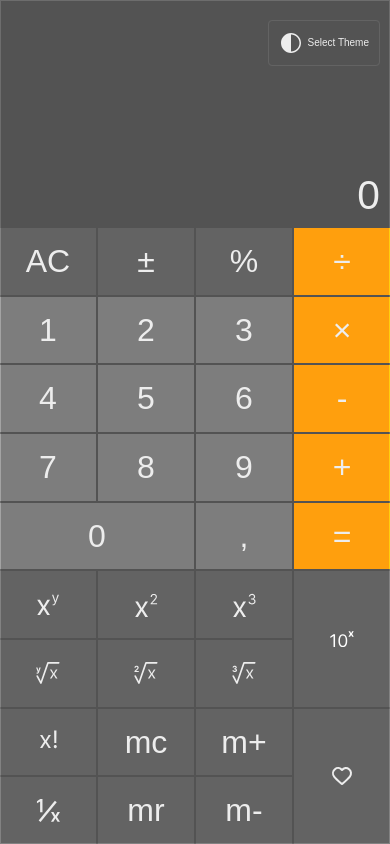
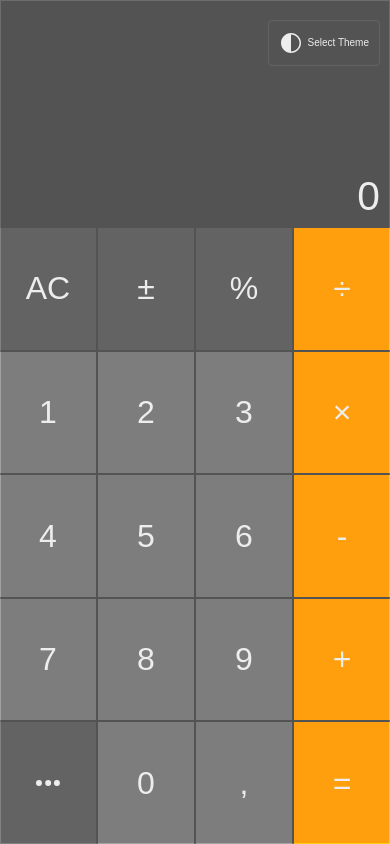
Before and after one commit to slapxxi/calc-innowise, a website built with webpack: page src/index.html in a window 390 px wide. Built offline with nearby package versions, Linux system fonts and the light colour scheme.

Commit message:
Change mobile layout

```diff
--- a/src/index.html
+++ b/src/index.html
@@ -162,7 +162,7 @@
 
         <button
           type="button"
-          class="button button_1"
+          class="button button_1 button_normal"
           data-type="digit"
           data-value="1"
           data-testId="button-1"
@@ -172,7 +172,7 @@
 
         <button
           type="button"
-          class="button button_2"
+          class="button button_2 button_normal"
           data-type="digit"
           data-value="2"
           data-testId="button-2"
@@ -182,7 +182,7 @@
 
         <button
           type="button"
-          class="button button_3"
+          class="button button_3 button_normal"
           data-type="digit"
           data-value="3"
           data-testId="button-3"
@@ -192,7 +192,7 @@
 
         <button
           type="button"
-          class="button button_4"
+          class="button button_4 button_normal"
           data-type="digit"
           data-value="4"
           data-testId="button-4"
@@ -202,7 +202,7 @@
 
         <button
           type="button"
-          class="button button_5"
+          class="button button_5 button_normal"
           data-type="digit"
           data-value="5"
           data-testId="button-5"
@@ -212,7 +212,7 @@
 
         <button
           type="button"
-          class="button button_6"
+          class="button button_6 button_normal"
           data-type="digit"
           data-value="6"
           data-testId="button-6"
@@ -222,7 +222,7 @@
 
         <button
           type="button"
-          class="button button_7"
+          class="button button_7 button_normal"
           data-type="digit"
           data-value="7"
           data-testId="button-7"
@@ -232,7 +232,7 @@
 
         <button
           type="button"
-          class="button button_8"
+          class="button button_8 button_normal"
           data-type="digit"
           data-value="8"
           data-testId="button-8"
@@ -242,7 +242,7 @@
 
         <button
           type="button"
-          class="button button_9"
+          class="button button_9 button_normal"
           data-type="digit"
           data-value="9"
           data-testId="button-9"
@@ -252,7 +252,7 @@
 
         <button
           type="button"
-          class="button button_0"
+          class="button button_0 button_normal"
           data-type="digit"
           data-value="0"
           data-testId="button-0"
@@ -280,7 +280,7 @@
 
         <button
           type="button"
-          class="button button_special button_neg"
+          class="button button_special button_neg button_normal"
           data-type="negate"
           data-testId="+-"
         >
@@ -289,7 +289,7 @@
 
         <button
           type="button"
-          class="button button_special button_per"
+          class="button button_special button_per button_normal"
           data-type="percentage"
           data-testId="%"
         >
@@ -338,7 +338,7 @@
 
         <button
           type="button"
-          class="button button_operator button_eq"
+          class="button button_operator button_eq button_normal"
           data-type="result"
           data-testId="="
         >
@@ -347,7 +347,7 @@
 
         <button
           type="button"
-          class="button button_special button_pow"
+          class="button button_special button_pow button_extra"
           data-type="operator"
           data-value="**"
           data-testId="**"
@@ -361,7 +361,7 @@
 
         <button
           type="button"
-          class="button button_special button_npow2"
+          class="button button_special button_npow2 button_extra"
           data-type="shortcut"
           data-value="n**2"
           data-testId="n**2"
@@ -375,7 +375,7 @@
 
         <button
           type="button"
-          class="button button_special button_npow3"
+          class="button button_special button_npow3 button_extra"
           data-type="shortcut"
           data-value="n**3"
           data-testId="n**3"
@@ -389,7 +389,7 @@
 
         <button
           type="button"
-          class="button button_special button_tpown"
+          class="button button_special button_tpown button_extra"
           data-type="shortcut"
           data-value="10**n"
           data-testId="10**n"
@@ -404,7 +404,7 @@
 
         <button
           type="button"
-          class="button button_special button_root"
+          class="button button_special button_root button_extra"
           data-type="operator"
           data-value="root"
           data-testId="root"
@@ -426,7 +426,7 @@
 
         <button
           type="button"
-          class="button button_special button_root2"
+          class="button button_special button_root2 button_extra"
           data-type="shortcut"
           data-value="root2"
           data-testId="root2"
@@ -448,7 +448,7 @@
 
         <button
           type="button"
-          class="button button_special button_root3"
+          class="button button_special button_root3 button_extra"
           data-type="shortcut"
           data-value="root3"
           data-testId="root3"
@@ -470,7 +470,7 @@
 
         <button
           type="button"
-          class="button button_special button_odivn"
+          class="button button_special button_odivn button_extra"
           data-type="shortcut"
           data-value="1/n"
           data-testId="1/n"
@@ -490,7 +490,7 @@
 
         <button
           type="button"
-          class="button button_special button_fac"
+          class="button button_special button_fac button_extra"
           data-type="shortcut"
           data-value="n!"
           data-testId="n!"
@@ -504,7 +504,7 @@
 
         <button
           type="button"
-          class="button button_special button_mc"
+          class="button button_special button_mc button_extra"
           data-type="mc"
           data-testId="mc"
         >
@@ -513,7 +513,7 @@
 
         <button
           type="button"
-          class="button button_special button_mp"
+          class="button button_special button_mp button_extra"
           data-type="m+"
           data-testId="m+"
         >
@@ -522,7 +522,7 @@
 
         <button
           type="button"
-          class="button button_special button_mm"
+          class="button button_special button_mm button_extra"
           data-type="m-"
           data-testId="m-"
         >
@@ -531,23 +531,21 @@
 
         <button
           type="button"
-          class="button button_special button_mr"
+          class="button button_special button_mr button_extra"
           data-type="mr"
           data-testId="mr"
         >
           mr
         </button>
 
-        <button type="button" class="button button_special button_fill">
-          <svg viewBox="0 0 24 24" class="button__icon">
+        <button
+          type="button"
+          class="button button_special button_fill"
+          data-toggle-extra
+        >
+          <svg viewBox="0 0 32 32" class="button__icon">
             <path
-              fill="none"
-              stroke="currentColor"
-              stroke-linecap="round"
-              stroke-linejoin="round"
-              stroke-width="2"
-              d="M12 6c-1.8-2.1-4.8-2.74-7.06-.82a5.33 5.33 0 0 0-.8 7.4c1.47 1.89 5.92 5.87 7.38 7.16.17.14.25.21.35.24.08.03.17.03.25 0 .1-.03.18-.1.34-.24 1.46-1.3 5.92-5.27 7.39-7.16a5.3 5.3 0 0 0-.8-7.4C16.75 3.28 13.8 3.9 12 6Z"
-              clip-rule="evenodd"
+              d="M3.97 12.06a3.96 3.96 0 1 0 0 7.93 3.96 3.96 0 0 0 0-7.93zm12.26 0a3.97 3.97 0 1 0 0 7.94 3.97 3.97 0 0 0 0-7.94zm11.86 0a3.97 3.97 0 1 0 0 7.93 3.97 3.97 0 0 0 0-7.93z"
             />
           </svg>
         </button>
--- a/src/lib/app.ts
+++ b/src/lib/app.ts
@@ -19,7 +19,9 @@ export const MEMORY_CONTAINER_SELECTOR = '.memory-container';
 export const MEMORY_TEXT_SELECTOR = '.memory__text';
 export const OUTPUT_SELECTOR = '.output__text';
 export const CLEAR_BUTTON_SELECTOR = '[data-type="clear"]';
+export const TOGGLE_EXTRA_BUTTON_SELECTOR = '[data-toggle-extra]';
 
+export const BUTTON_OP_SELECTOR = '.button_operator';
 export const BUTTON_ACTIVE_SELECTOR = '.button_active';
 export const BUTTON_OP_ADD_SELECTOR = '[data-value="+"]';
 export const BUTTON_OP_SUB_SELECTOR = '[data-value="-"]';
@@ -35,6 +37,7 @@ export class App {
   memoryTextElement: HTMLDivElement;
   outputElement: HTMLDivElement;
   clearButtonElement: HTMLButtonElement;
+  toggleExtraButtonElement: HTMLButtonElement;
 
   power2Command: Power2Command;
   power3Command: Power3Command;
@@ -62,8 +65,12 @@ export class App {
     );
     const memoryTextElement =
       document.querySelector<HTMLDivElement>(MEMORY_TEXT_SELECTOR);
+    const toggleExtraButtonElement = document.querySelector<HTMLButtonElement>(
+      TOGGLE_EXTRA_BUTTON_SELECTOR
+    );
 
     if (
+      toggleExtraButtonElement &&
       containerElement &&
       outputContainerElement &&
       outputElement &&
@@ -71,6 +78,7 @@ export class App {
       memoryContainerElement &&
       memoryTextElement
     ) {
+      this.toggleExtraButtonElement = toggleExtraButtonElement;
       this.containerElement = containerElement;
       this.outputContainerElement = outputContainerElement;
       this.outputElement = outputElement;
@@ -112,15 +120,24 @@ export class App {
 
   addEventHandlers() {
     this.containerElement.addEventListener('click', this.handleClick);
+    this.toggleExtraButtonElement.addEventListener(
+      'click',
+      this.handleToggleExtra.bind(this)
+    );
   }
 
   removeEventHandlers() {
     this.containerElement.removeEventListener('click', this.handleClick);
   }
 
+  private handleToggleExtra() {
+    this.containerElement.classList.toggle('calc_extra');
+    this.toggleExtraButtonElement.classList.toggle('button_active');
+  }
+
   private highlightActiveOperator() {
     document
-      .querySelector(BUTTON_ACTIVE_SELECTOR)
+      .querySelector(`${BUTTON_ACTIVE_SELECTOR}${BUTTON_OP_SELECTOR}`)
       ?.classList.remove('button_active');
 
     if (this.calculator.is(CalculatorStatusEnum.Calculating)) {
--- a/src/styles/components.css
+++ b/src/styles/components.css
@@ -24,32 +24,35 @@
 }
 
 .calc {
-  background-color: var(--calc-bg);
+  --normal: flex;
+  --extra: none;
+  overflow: hidden;
   flex: 1;
   width: 100%;
   display: grid;
   grid-template-columns: repeat(4, minmax(90px, 1fr));
-  grid-template-rows: minmax(140px, auto) repeat(3, 1fr);
-  grid-auto-rows: 1fr;
+  grid-template-rows: minmax(140px, auto) repeat(5, 1fr);
   gap: 2px;
-  /* grid-template-areas: */
-  /*   'out out out out out out out' */
-  /*   'e1 e2 e3 s1 s2 s3 op1' */
-  /*   'e4 e5 e6 b7 b8 b9 op2' */
-  /*   'e7 e8 e9 b4 b5 b6 op3' */
-  /*   'e10 e11 e12 b1 b2 b3 op4' */
-  /*   'e13 e14 e15 b0 b0 com op5'; */
   grid-template-areas:
     'out out out out'
     'c neg per div'
     'b1 b2 b3 mul'
     'b4 b5 b6 minus'
     'b7 b8 b9 plus'
-    'b0 b0 com eq'
-    'pow npow2 npow3 tpown'
-    'root root2 root3 tpown'
-    'fac mc mp fill'
-    'odivn mr mm fill';
+    'fill b0 com eq';
+  background-color: var(--calc-bg);
+}
+
+.calc_extra {
+  --extra: flex;
+  --normal: none;
+  grid-template-areas:
+    'out out out out'
+    'mc mr mm mp'
+    'root root2 root3 div'
+    'npow2 npow3 pow mul'
+    'tpown fac odivn minus'
+    'fill c com plus';
 }
 
 .output {
@@ -62,7 +65,6 @@
 .button {
   --bg: var(--button-bg);
   --fg: var(--button-fg);
-  display: flex;
   justify-content: center;
   align-items: center;
   background-color: var(--bg);
@@ -88,6 +90,14 @@
 .button_operator {
   --bg: var(--operator-bg);
   --fg: var(--operator-fg);
+}
+
+.button_normal {
+  display: var(--normal, flex);
+}
+
+.button_extra {
+  display: var(--extra, none);
 }
 
 .button_special {
@@ -229,6 +239,7 @@
 }
 
 .button_fill {
+  display: flex;
   grid-area: fill;
 }
 
@@ -274,4 +285,14 @@
   .button {
     filter: url('#borderFilter');
   }
+
+  .button_extra,
+  .button_normal {
+    display: flex;
+  }
+
+  .button_fill {
+    --fg: var(--color-special);
+    --bg: var(--color-text);
+  }
 }
```
